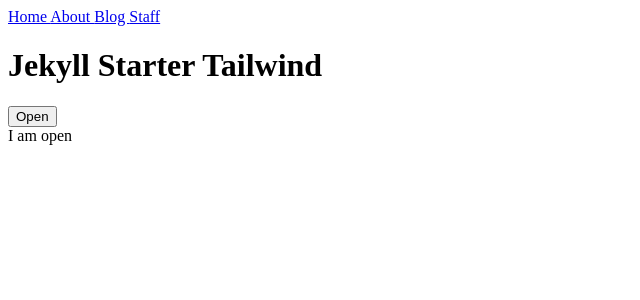
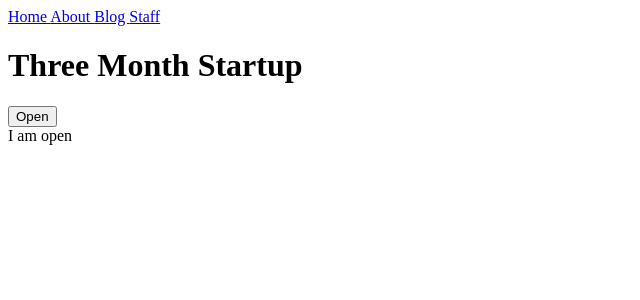
Before and after one commit to maxmetcalf12/weekly_billionaires, a Jekyll site: the page built from index.html, in a window 1280 px wide. Shown: the top 300 px of the page, without its empty margins (0-640 px from the left). Built offline with Jekyll 4.4.1, drawn with Linux system fonts in a browser that asks for light colours; some web fonts are replaced.

Commit message:
config: update dependencies

```diff
--- a/_config.yml
+++ b/_config.yml
@@ -1,5 +1,5 @@
-title: Tailwind Jekyll Starter Kit
-description: A starter kit for using Tailwind with Jekyll
+title: Three Month Startup
+description: Blog tracking Rob and Max Metcalf's attempt at starting a side hustle that makes $30,000 in three months.
 
 plugins:
   - jekyll-feed
--- a/index.html
+++ b/index.html
@@ -1,7 +1,7 @@
 ---
 ---
 
-<h1 class="text-4xl font-semibold">Jekyll Starter Tailwind</h1>
+<h1 class="text-4xl font-semibold">Three Month Startup</h1>
 <div x-data="{ isOpen: false }" class="">
   <button type="button" name="button" @click="isOpen = !isOpen">Open</button>
   <div x-show="isOpen" class="p-4 bg-green-100">
```
Also changed, not shown: package.json (+9 -16 lines), 1 other file.
